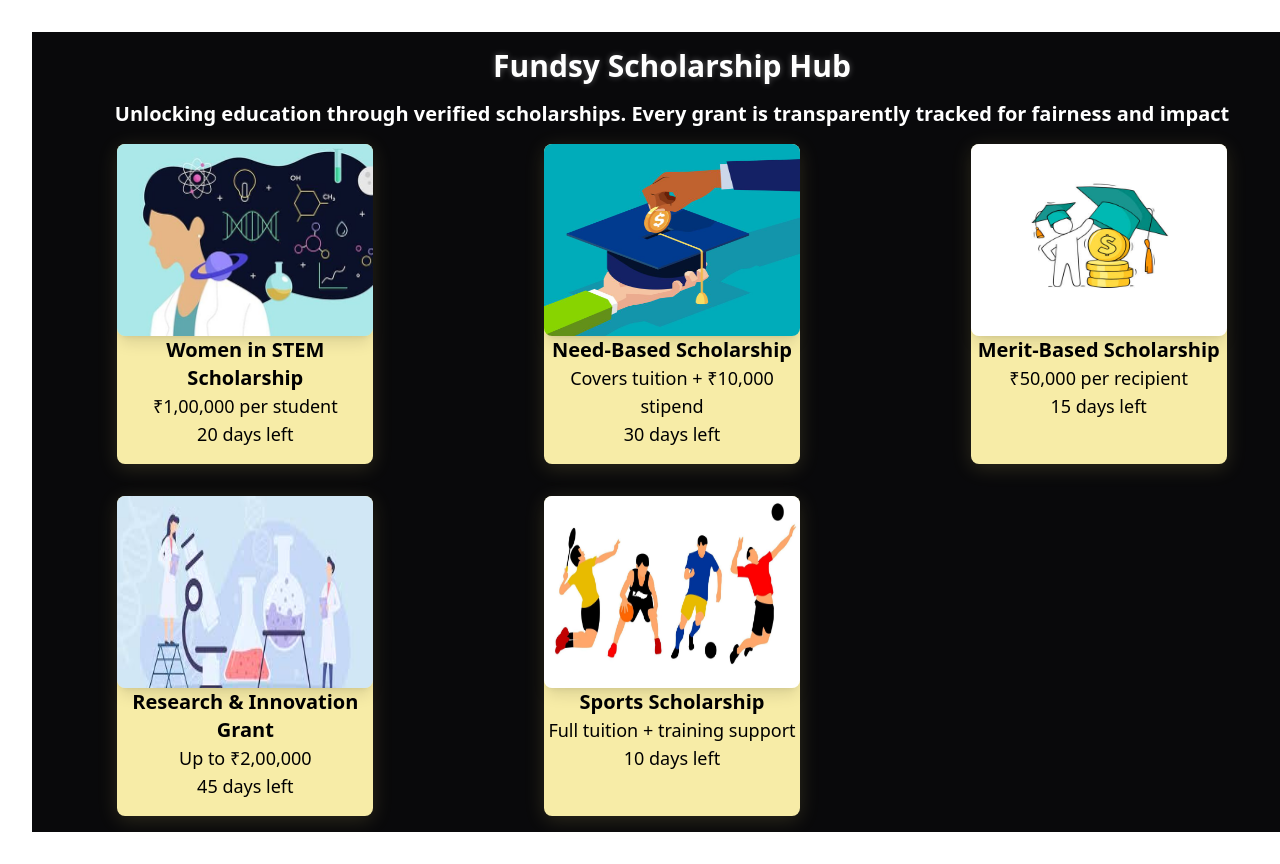
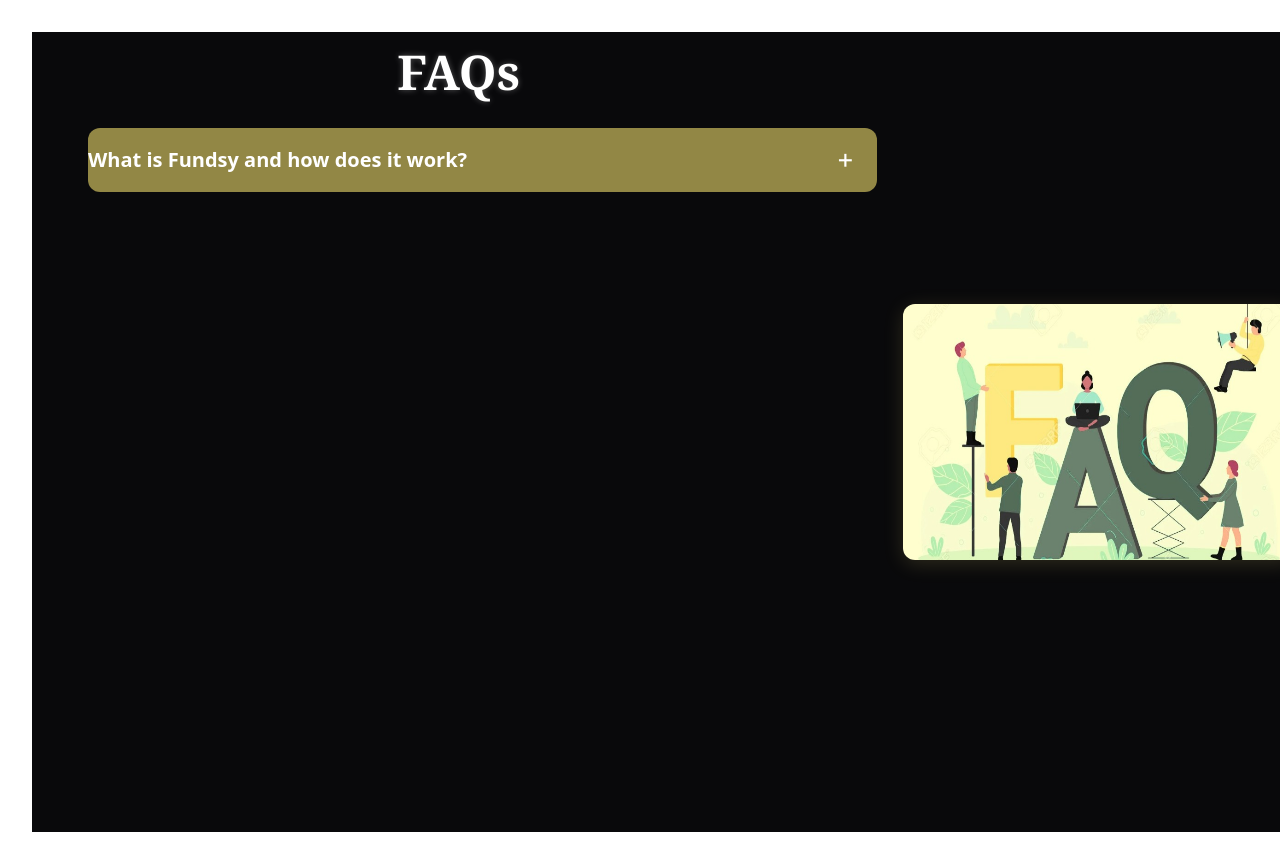
Before and after one commit to Aadya-Jha/fundsy, a React (Vite) app: page / in a window 1280 px wide. Shown: the top 864 px of the page. Built offline with nearby package versions, Linux system fonts and the light colour scheme.

Commit message:
ques card made

```diff
--- a/src/App.jsx
+++ b/src/App.jsx
@@ -1,14 +1,14 @@
 
 import React from "react";
 import './App.css'
-import Explore from './components/explore.jsx'
+import Faq from './components/faq.jsx'
 
 function App() {
 
 
   return (
     <>
-     <Explore className="bg-[oklch(14.1%_0.005_285.823)]"/>
+     <Faq />
     </>
   )
 }
--- /dev/null
+++ b/src/components/faq.jsx
@@ -0,0 +1,22 @@
+import React from "react";
+import faqImg from "../assets/FAQS.jpg"
+import Questions from './questions.jsx'
+
+const Faq = () => {
+    return(
+        <div className="bg-[oklch(14.1%_0.005_285.823)] min-h-screen w-screen text-3xl font-serif font-extrabold flex  ">
+            <div className="w-2/3 flex flex-col  py-4">
+                <h1 className="text-white text-5xl flex justify-center items-start "
+                style={{textShadow: '0 0 6px rgba(255, 255, 255, 0.3)'}}>FAQs</h1>
+
+                    <Questions ques="What is Fundsy and how does it work?" ans="Fundsy is a blockchain-based crowdfunding platform that allows students in financial need to receive donations and government grants through verified smart contracts." />
+
+            </div>
+            <div className="w-1/3 flex justify-center items-center">
+                <img className="h-64 w-11/12 rounded-xl shadow-[0_4px_20px_rgba(255,235,130,0.15)] hover:shadow-[0_6px_25px_rgba(255,235,130,0.25)]" src={faqImg} alt="FAQs image" />
+            </div>
+        </div>
+    );
+}
+
+export default Faq;
--- /dev/null
+++ b/src/components/questions.jsx
@@ -0,0 +1,24 @@
+import React,{useState} from "react";
+
+const Questions = (props) => {
+
+    const [isOpen, setIsOpen] = useState(false);
+
+    const toggleStatus = () => {
+        setIsOpen(!isOpen);
+    }
+
+    return(
+        <div className={`mx-6 my-4 px-8 py-4 w-full transition-all ease-in-out duration-300  ${isOpen ? "max-h-64" : "max-h-20"  }`}>
+            <div className="  flex flex-row justify-between items-center bg-[oklch(62%_0.088_100.17)] rounded-xl hover:shadow-[0_4px_10px_rgba(255,255,255,0.2)]">
+                <p className="font-sans text-xl font-semibold text-white ">{props.ques}</p>
+                <button onClick={toggleStatus} className="flex justify-center items-center text-white h-16 w-16">{isOpen ? "-" : "+"}</button>
+            </div>
+            {isOpen && (
+                <div className="text-lg font-sans text-black bg-slate-200 rounded-xl font-medium hover:shadow-[0_4px_10px_rgba(255,255,255,0.2)]"> {props.ans}</div>
+            )}
+        </div>
+    );
+}
+
+export default Questions;
--- a/tailwind.config.js
+++ b/tailwind.config.js
@@ -1,7 +1,7 @@
 /** @type {import('tailwindcss').Config} */
 export default {
   important: true,
-  content: ["./index.html", "./src/App.jsx", "./src/components/explore.jsx", "./src/components/card.jsx"],
+  content: ["./index.html", "./src/**/*.{js,jsx,ts,tsx}"],
   theme: {
     extend: {},
   },
```
Also changed, not shown: src/assets/FAQS.jpg (added).
